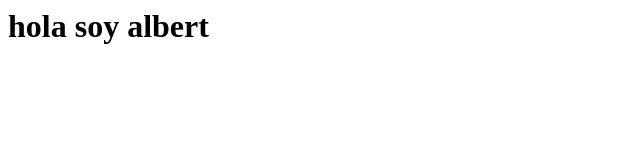
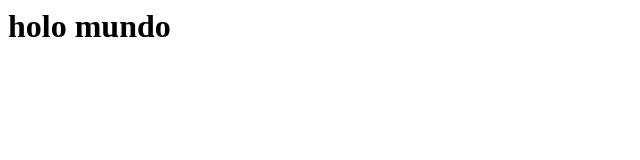
Before and after one commit to Albertgomez98/informealbert, a plain HTML site: page index.html in a window 1280 px wide. Shown: the whole page, without its empty margins (0-640 px from the left). Drawn offline with Linux system fonts and the light colour scheme.

Commit message:
Mi segundo commit

```diff
--- a/index.html
+++ b/index.html
@@ -1 +1 @@
-<h1>hola soy albert</h1>
+<h1>holo mundo</h1>
```
